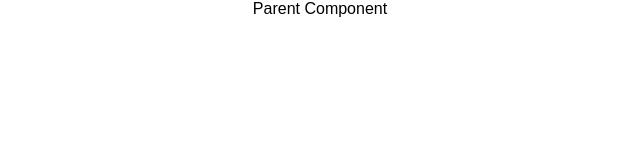
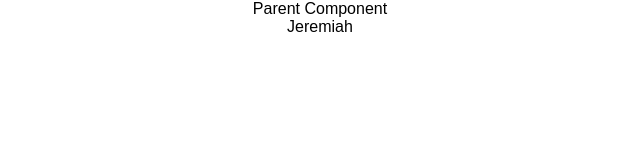
Before and after one commit to jegbune/React.useState, a React (Create React App) app: page / in a window 1280 px wide. Shown: the top 160 px of the page, without its empty margins (320-960 px from the left). Built offline with nearby package versions, Linux system fonts and the light colour scheme.

Commit message:
How to stop function based component from re-rendering

```diff
--- a/src/components/MemoComp.js
+++ b/src/components/MemoComp.js
@@ -9,4 +9,4 @@ function MemoComp({name}) {
     )
 }
 
-export default MemoComp
+export default React.memo(MemoComp)
--- a/src/components/ParentComp.js
+++ b/src/components/ParentComp.js
@@ -1,9 +1,9 @@
-import React, { PureComponent } from 'react'
+import React, { Component } from 'react'
 import RegComp from './RegComp'
 import PureComp from './PureComp'
 import MemoComp from './MemoComp'
 
-class ParentComp extends PureComponent {
+class ParentComp extends Component {
     constructor(props) {
         super(props)
 
@@ -26,7 +26,7 @@ class ParentComp extends PureComponent {
         return (
             <div>
                 Parent Component
-                <MemoComp />
+                <MemoComp  name ={this.state.name}/>
                 {/* <RegComp name={this.state.name} />
                 <PureComp name ={this.state.name} /> */}
             </div>
```
